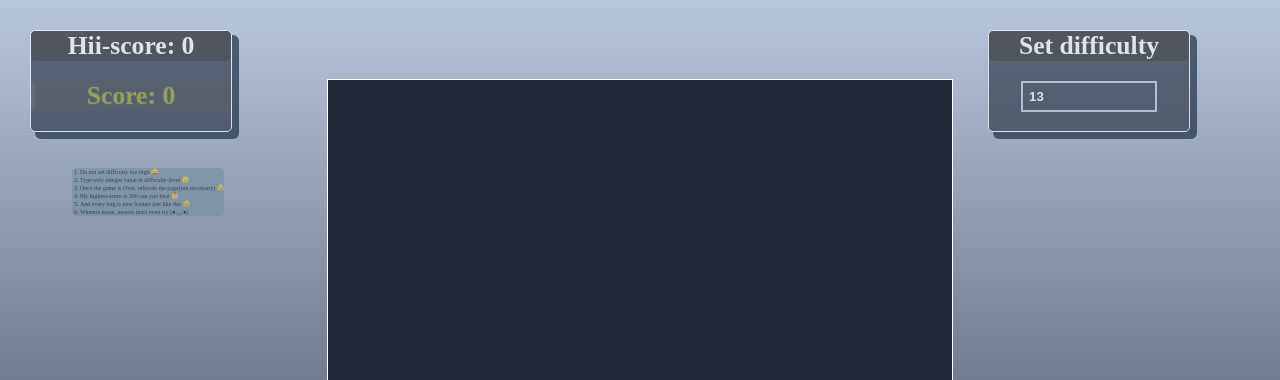
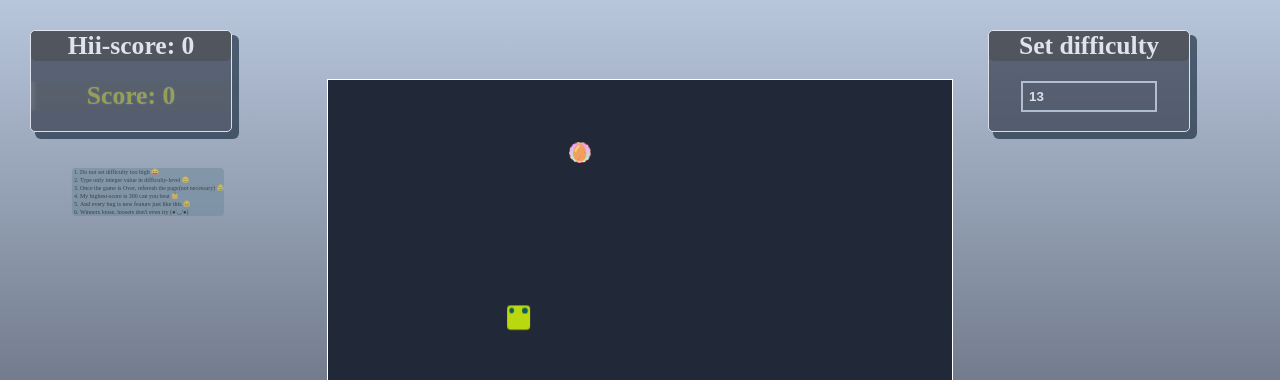
Before and after one commit to sajalbhatiya05/Slither, a plain HTML site: page index.html in a window 1280 px wide. Shown: the top 380 px of the page. Drawn offline with Linux system fonts and the light colour scheme.

Commit message:
Update index.html

```diff
--- a/index.html
+++ b/index.html
@@ -40,5 +40,5 @@
         </div>
     </div>
 </body>
-<script src="Javascript/index.js" defer></script>
+<script src="index.js" defer></script>
 </html>
```
